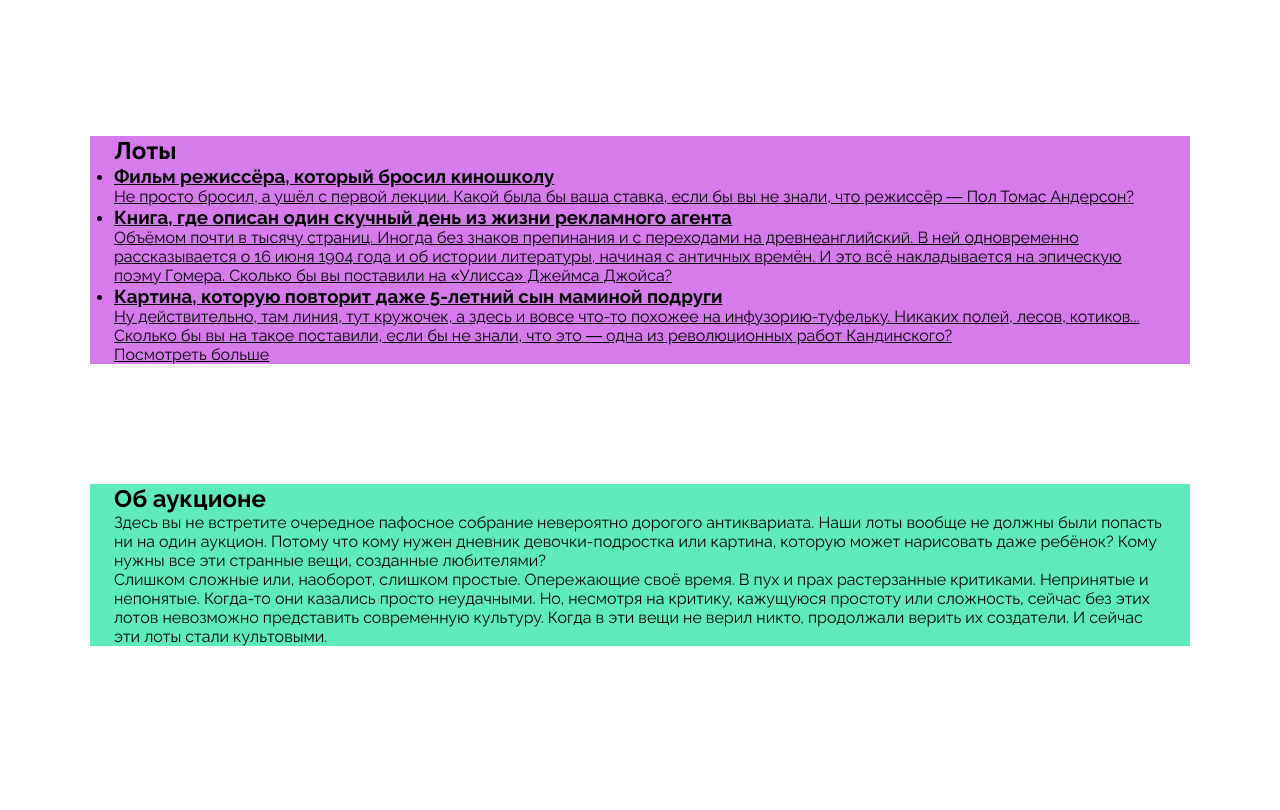
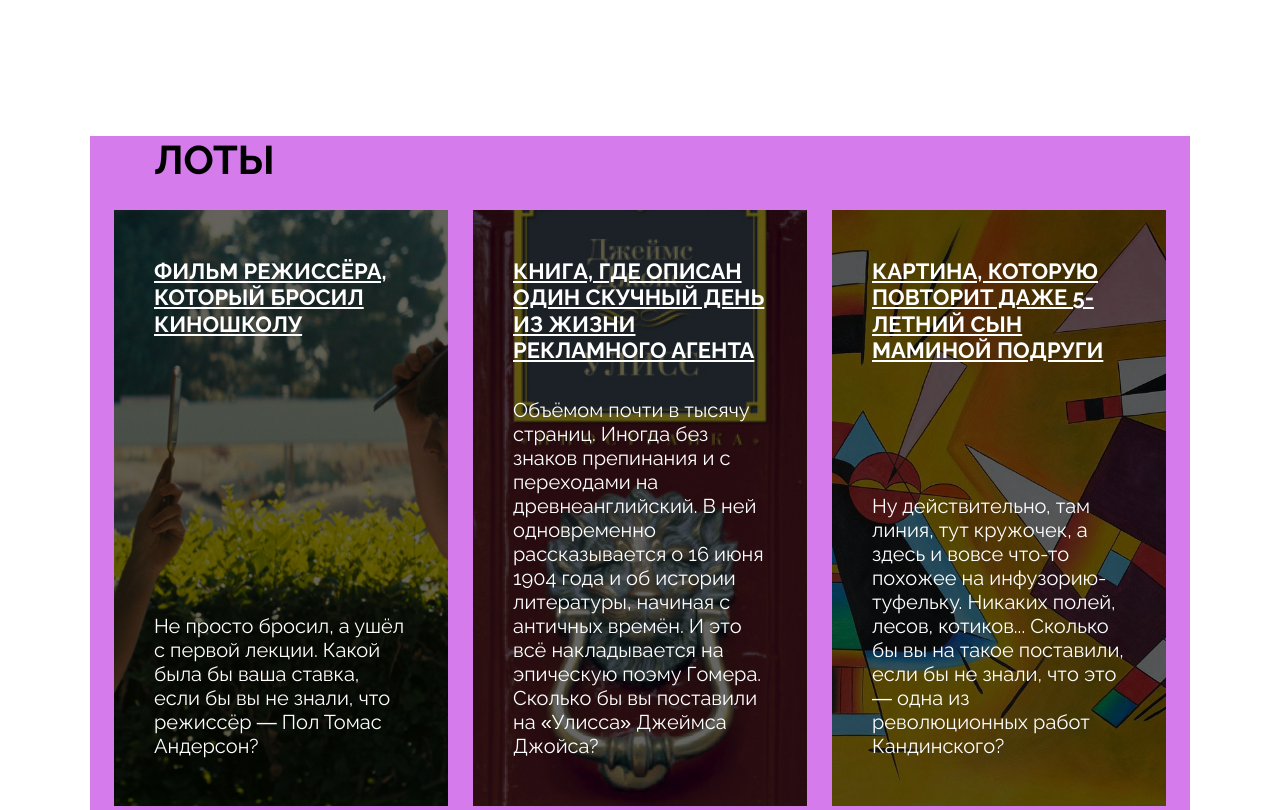
Before and after one commit to Vistp/ono-tebe-nado-fd, a plain HTML site: page index.html in a window 1280 px wide. Shown: the part 1100-1910 px from the top of the page. Drawn offline with Linux system fonts and the light colour scheme.

Commit message:
Добавляет стили секции lots

```diff
--- a/index.html
+++ b/index.html
@@ -53,38 +53,41 @@
 
       <!-- Секция lots -->
       <section class="section lots">
-        <h2>Лоты</h2>
+        <h2 class="lots__heading">Лоты</h2>
 
         <!-- Список карточек -->
-        <ul>
-          <li>
-            <a href="#">
-              <article>
-                <h3>Фильм режиссёра, который бросил киношколу</h3>
-                <p>Не просто бросил, а ушёл с первой лекции. Какой была бы ваша ставка, если бы вы не знали, что режиссёр — Пол Томас Андерсон?</p>
+        <ul class="lots__card-list">
+          <li class="lots__card-list-item">
+            <a class="card-link" href="#">
+              <article class="card card_type_film">
+                <div class="overlay"></div>
+                <h3 class="card__title">Фильм режиссёра, который бросил киношколу</h3>
+                <p class="card__text">Не просто бросил, а ушёл с первой лекции. Какой была бы ваша ставка, если бы вы не знали, что режиссёр — Пол Томас Андерсон?</p>
               </article>
             </a>
           </li>
-          <li>
-            <a href="#">
-              <article>
-                <h3>Книга, где описан один скучный день из жизни рекламного агента</h3>
-                <p>Объёмом почти в тысячу страниц. Иногда без знаков препинания и с переходами на древнеанглийский. В ней одновременно рассказывается о 16 июня 1904 года и об истории литературы, начиная с античных времён. И это всё накладывается на эпическую поэму Гомера. Сколько бы вы поставили на «Улисса» Джеймса Джойса?</p>
+          <li class="lots__card-list-item">
+            <a class="card-link" href="#">
+              <article class="card card_type_book">
+                <div class="overlay"></div>
+                <h3 class="card__title">Книга, где описан один скучный день из жизни рекламного агента</h3>
+                <p class="card__text">Объёмом почти в тысячу страниц. Иногда без знаков препинания и с переходами на древнеанглийский. В ней одновременно рассказывается о 16 июня 1904 года и об истории литературы, начиная с античных времён. И это всё накладывается на эпическую поэму Гомера. Сколько бы вы поставили на «Улисса» Джеймса Джойса?</p>
               </article>
             </a>
           </li>
-          <li>
-            <a href="#">
-              <article>
-                <h3>Картина, которую повторит даже 5-летний сын маминой подруги</h3>
-                <p>Ну действительно, там линия, тут кружочек, а здесь и вовсе что-то похожее на инфузорию-туфельку. Никаких полей, лесов, котиков... Сколько бы вы на такое поставили, если бы не знали, что это — одна из революционных работ Кандинского?</p>
+          <li class="lots__card-list-item">
+            <a class="card-link" href="#">
+              <article class="card card_type_picture">
+                <div class="overlay"></div>
+                <h3 class="card__title">Картина, которую повторит даже 5-летний сын маминой подруги</h3>
+                <p class="card__text">Ну действительно, там линия, тут кружочек, а здесь и вовсе что-то похожее на инфузорию-туфельку. Никаких полей, лесов, котиков... Сколько бы вы на такое поставили, если бы не знали, что это — одна из революционных работ Кандинского?</p>
               </article>
             </a>
           </li>
         </ul>
         <!-- Конец списка карточек -->
 
-        <a href="#">Посмотреть больше</a>
+        <a class="lots__look-more-link" href="#">Посмотреть больше</a>
       </section>
       <!-- Конец секции lots -->
 
--- a/styles/style.css
+++ b/styles/style.css
@@ -83,9 +83,6 @@
   gap: 20px;
   font-size: 100px;
   line-height: 115%;
-  /* text-transform: uppercase; */
-
-  /* color: #fff; */
 }
 
 .letter-spacing-extended {
@@ -144,6 +141,76 @@
   background-color: rgb(213, 123, 236);
 }
 
+.lots__heading {
+  margin-left: 40px;
+  margin-bottom: 27px;
+  font-size: 40px;
+  font-weight: bold;
+  text-transform: uppercase;
+}
+
+.lots__card-list {
+  display: flex;
+  gap: 25px;
+  margin-bottom: 30px;
+
+}
+
+.lots__card-list-item {
+  list-style: none;
+  width: 334px;
+  min-height: 596px;
+}
+
+.card-link {
+  text-decoration: none;
+  color: #fff;
+  height: 100%;
+}
+
+.card {
+  position: relative;
+  height: 100%;
+  display: flex;
+  flex-direction: column;
+  justify-content: space-between;
+  padding: 48px 40px;
+  background-size: cover;
+  background-position: center;
+  z-index: 1;
+}
+
+.card_type_film {
+  background-image: url(/images/card-lot-01.jpg);
+}
+
+.card_type_book {
+  background-image: url(/images/card-lot-02.jpg);
+}
+
+.card_type_picture {
+  background-image: url(/images/card-lot-03.jpg);
+}
+
+.card__title {
+  font-size: 22px;
+  font-weight: bold;
+  line-height: 120%;
+  text-transform: uppercase;
+  text-decoration: underline;
+}
+
+.card__text {
+  font-size: 20px;
+  line-height: 120%;
+}
+
+.lots__look-more-link {
+  margin-left: 40px;
+  font-size: 20px;
+  text-transform: lowercase;
+}
+
 /* Секция about */
 
 .about {
```
